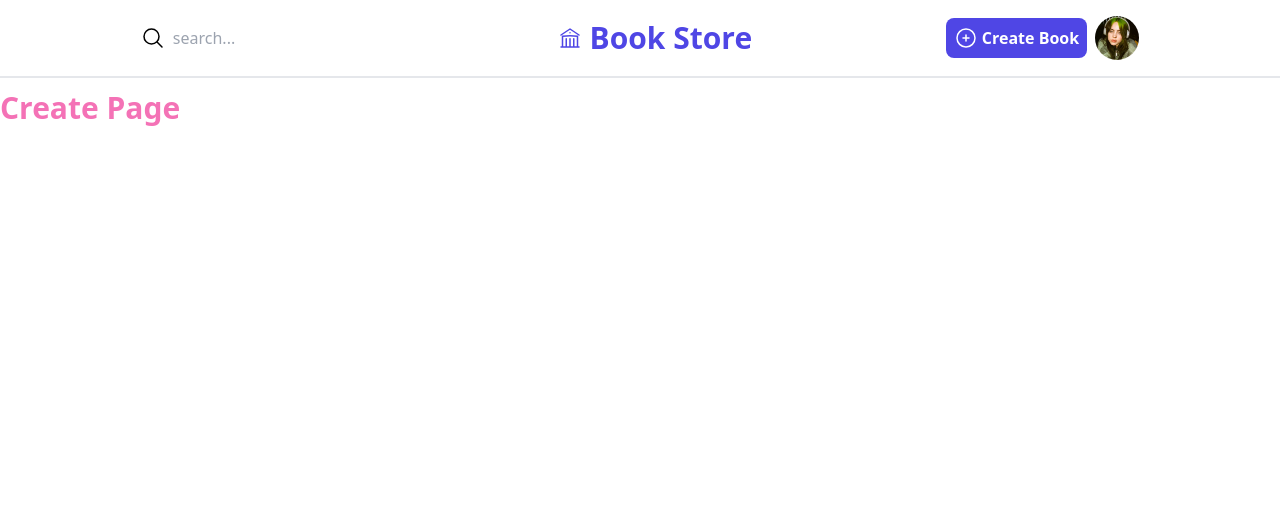
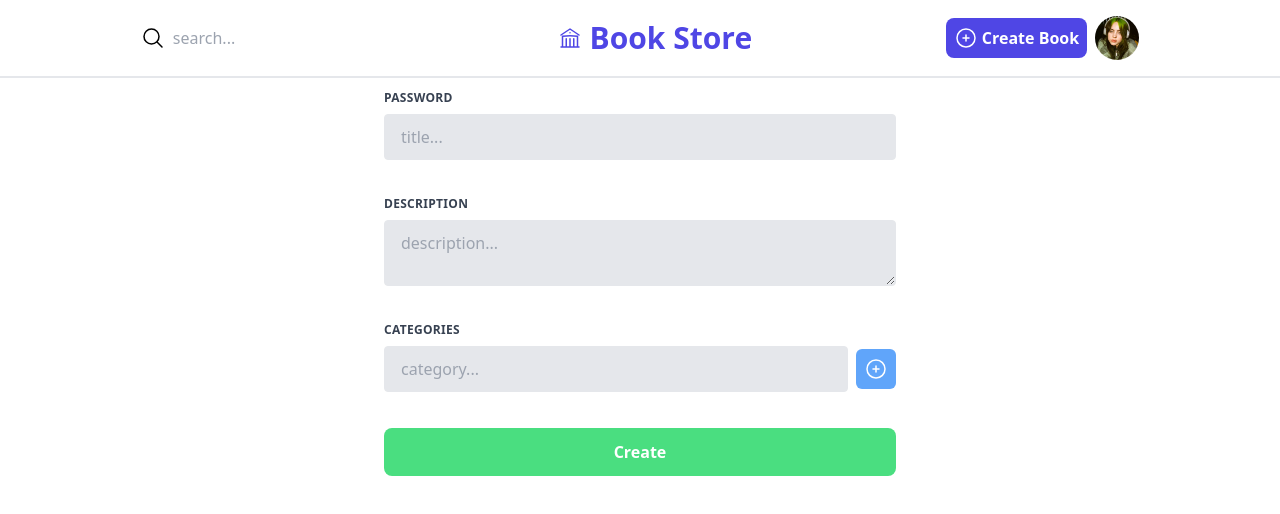
Before and after one commit to kudae3/library_app, a React (Vite) app: page /create in a window 1280 px wide. Shown: the top 514 px of the page. Built offline with nearby package versions, Linux system fonts and the light colour scheme.

Commit message:
Create Book UI

```diff
--- a/src/pages/Create.jsx
+++ b/src/pages/Create.jsx
@@ -1,8 +1,56 @@
+import { useState } from "react"
+
 function Create() {
+
+  let [password, setPassword] = useState();
+  let [description, setDescription] = useState();
+  let [category, setCategory] = useState();
+
   return (
-    <div>
-      <h1 className="font-bold text-3xl text-pink-400">Create Page</h1>
-    </div>
+      <form className="w-full max-w-lg mx-auto">
+
+        <div className="flex flex-wrap -mx-3 mb-6">
+          <div className="w-full px-3">
+            <label className="block uppercase tracking-wide text-gray-700 text-xs font-bold mb-2">
+              Password
+            </label>
+            <input value={password} onChange={e=> setPassword(e.target.value)} className="appearance-none block w-full bg-gray-200 text-gray-700 border border-gray-200 rounded py-3 px-4 mb-3 leading-tight focus:outline-none focus:bg-white focus:border-gray-500"  type="password" placeholder="title..." />
+          </div>
+        </div>
+
+        <div className="flex flex-wrap -mx-3 mb-6">
+          <div className="w-full px-3">
+            <label className="block uppercase tracking-wide text-gray-700 text-xs font-bold mb-2">
+              Description
+            </label>
+            <textarea value={description} onChange={e=> setDescription(e.target.value)} className="appearance-none block w-full bg-gray-200 text-gray-700 border border-gray-200 rounded py-3 px-4 mb-3 leading-tight focus:outline-none focus:bg-white focus:border-gray-500"  type="text" placeholder="description..." />
+          </div>
+        </div>
+
+        <div className="flex flex-wrap -mx-3 mb-6">
+          <div className="w-full px-3">
+
+            <label className="block uppercase tracking-wide text-gray-700 text-xs font-bold mb-2">
+              Categories
+            </label>
+
+            <div className="flex space-x-2 items-center">
+              <input value={category} onChange={e=> setCategory(e.target.value)} className="appearance-none block w-full bg-gray-200 text-gray-700 border border-gray-200 rounded py-3 px-4 mb-3 leading-tight focus:outline-none focus:bg-white focus:border-gray-500"  type="text" placeholder="category..." />
+              <button className="bg-blue-400 font-bold text-white p-2 rounded-md mb-3 hover:bg-blue-600 duration-300">
+                  <svg xmlns="http://www.w3.org/2000/svg" fill="none" viewBox="0 0 24 24" strokeWidth={1.5} stroke="currentColor" className="size-6">
+                    <path strokeLinecap="round" strokeLinejoin="round" d="M12 9v6m3-3H9m12 0a9 9 0 1 1-18 0 9 9 0 0 1 18 0Z" />
+                  </svg>
+              </button>
+            </div>
+
+          </div>
+        </div>
+
+        <div>
+          <button className="text-white font-bold text-center bg-green-400 rounded-lg w-full py-3 hover:bg-green-700 duration-300">Create</button>
+        </div>
+
+      </form>
   )
 }
 
```
